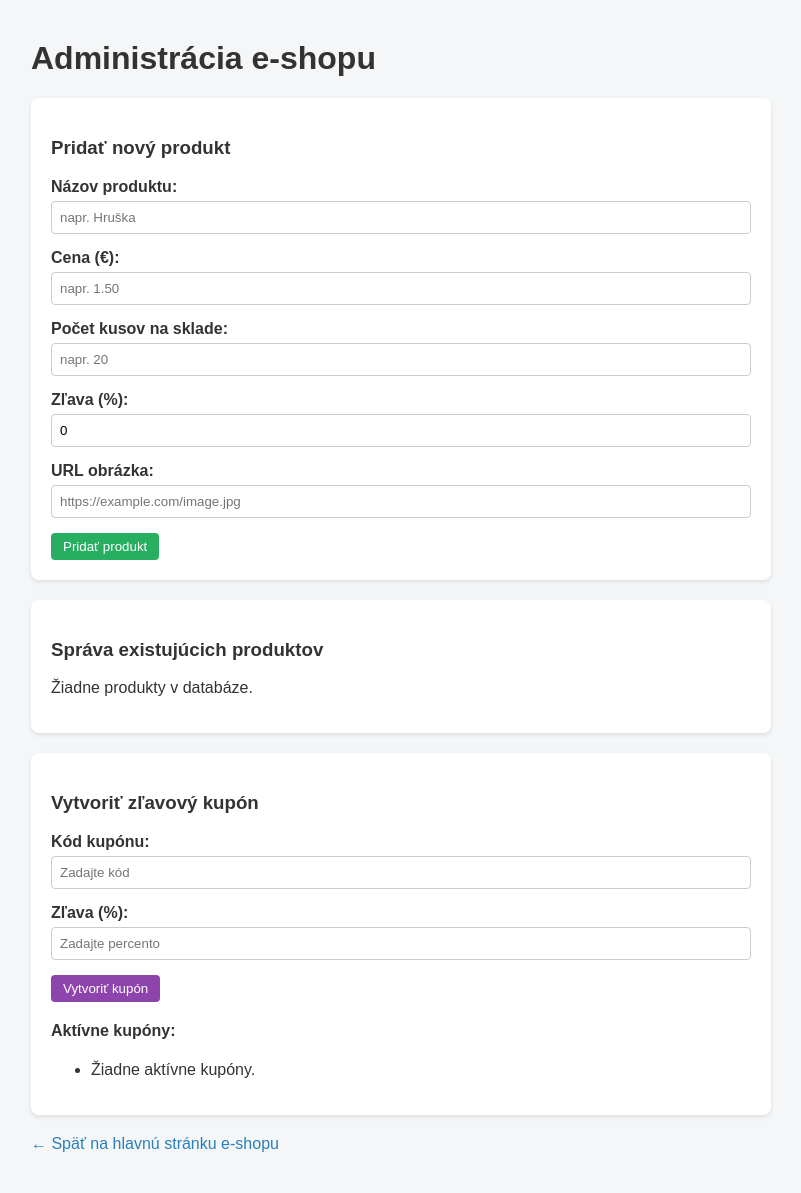
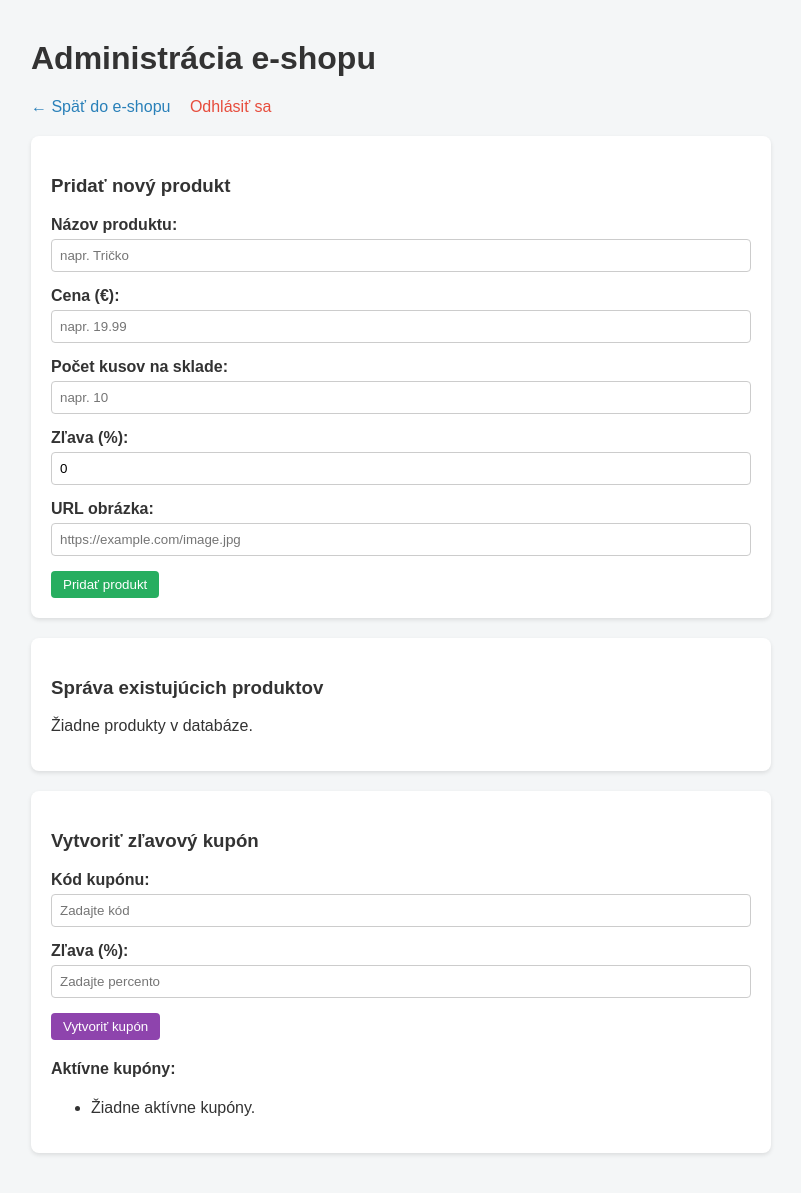
Before and after one commit to matuso1/eshop, a Python web app: template templates/admin.html in a window 1280 px wide. Shown: the whole page, without its empty margins (9-810 px from the left). Run offline with Jinja, Linux system fonts and the light colour scheme; the template is opened without the code that fills it, so the values that code supplies are empty.

Commit message:
Update admin.html

```diff
--- a/templates/admin.html
+++ b/templates/admin.html
@@ -19,6 +19,10 @@
 </head>
 <body>
     <h1>Administrácia e-shopu</h1>
+    <div style="margin-bottom: 20px;">
+        <a href="/" style="text-decoration: none; color: #2980b9; margin-right: 15px;">← Späť do e-shopu</a>
+        <a href="/logout" style="text-decoration: none; color: #e74c3c;">Odhlásiť sa</a>
+    </div>
 
     <!-- PRIDANIE NOVÉHO PRODUKTU -->
     <div class="section">
@@ -26,15 +30,15 @@
         <form action="/admin/add-product" method="POST">
             <div class="form-group">
                 <label>Názov produktu:</label>
-                <input type="text" name="name" placeholder="napr. Hruška" required>
+                <input type="text" name="name" placeholder="napr. Tričko" required>
             </div>
             <div class="form-group">
                 <label>Cena (€):</label>
-                <input type="number" step="0.01" name="price" placeholder="napr. 1.50" required>
+                <input type="number" step="0.01" name="price" placeholder="napr. 19.99" required>
             </div>
             <div class="form-group">
                 <label>Počet kusov na sklade:</label>
-                <input type="number" name="stock" placeholder="napr. 20" required>
+                <input type="number" name="stock" placeholder="napr. 10" required>
             </div>
             <div class="form-group">
                 <label>Zľava (%):</label>
@@ -106,7 +110,5 @@
             {% endif %}
         </ul>
     </div>
-
-    <a href="/" style="text-decoration: none; color: #2980b9;">← Späť na hlavnú stránku e-shopu</a>
 </body>
 </html>
```
